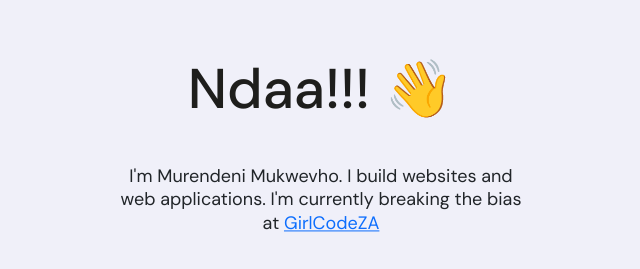
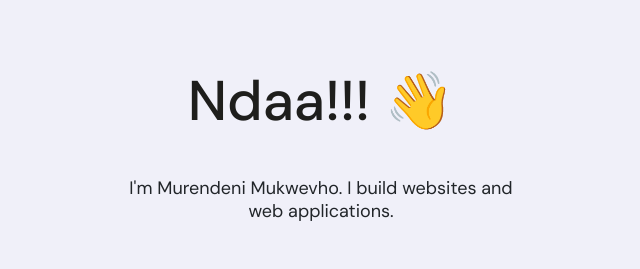
Before and after one commit to mukwevhom/mukwevhom, a Gatsby site: page / in a window 1280 px wide. Shown: the part 217-486 px from the top of the page, without its empty margins (319-959 px from the left). Built offline with nearby package versions, Linux system fonts and the light colour scheme; Gatsby itself is replaced by a stand-in of ours; a web font is replaced by a local one.

Commit message:
Updated bio

```diff
--- a/src/pages/index.js
+++ b/src/pages/index.js
@@ -19,7 +19,7 @@ const Index = () => {
             <section className="section-wrapper w-100 h-100" id="intro-section">
                 <div className="site-header container col-lg-4 col-12 text-center">
                     <h1 className="m-0 black-text">Ndaa!!! <span role="img" aria-label='waving emoji'>👋</span></h1>
-                    <p className="m-0 my-5">I'm Murendeni Mukwevho. I build websites and web applications. I'm currently breaking the bias at <a href="//girlcode.co.za/" target="_h">GirlCodeZA</a></p>
+                    <p className="m-0 my-5">I'm Murendeni Mukwevho. I build websites and web applications.</p>
                     <SocialLinks />
                 </div>
                 <a href="/" onClick={handleViewProjectClick} className="btn border rounded mt-5">View Select Projects</a>
```
Also changed, not shown: README.md.
